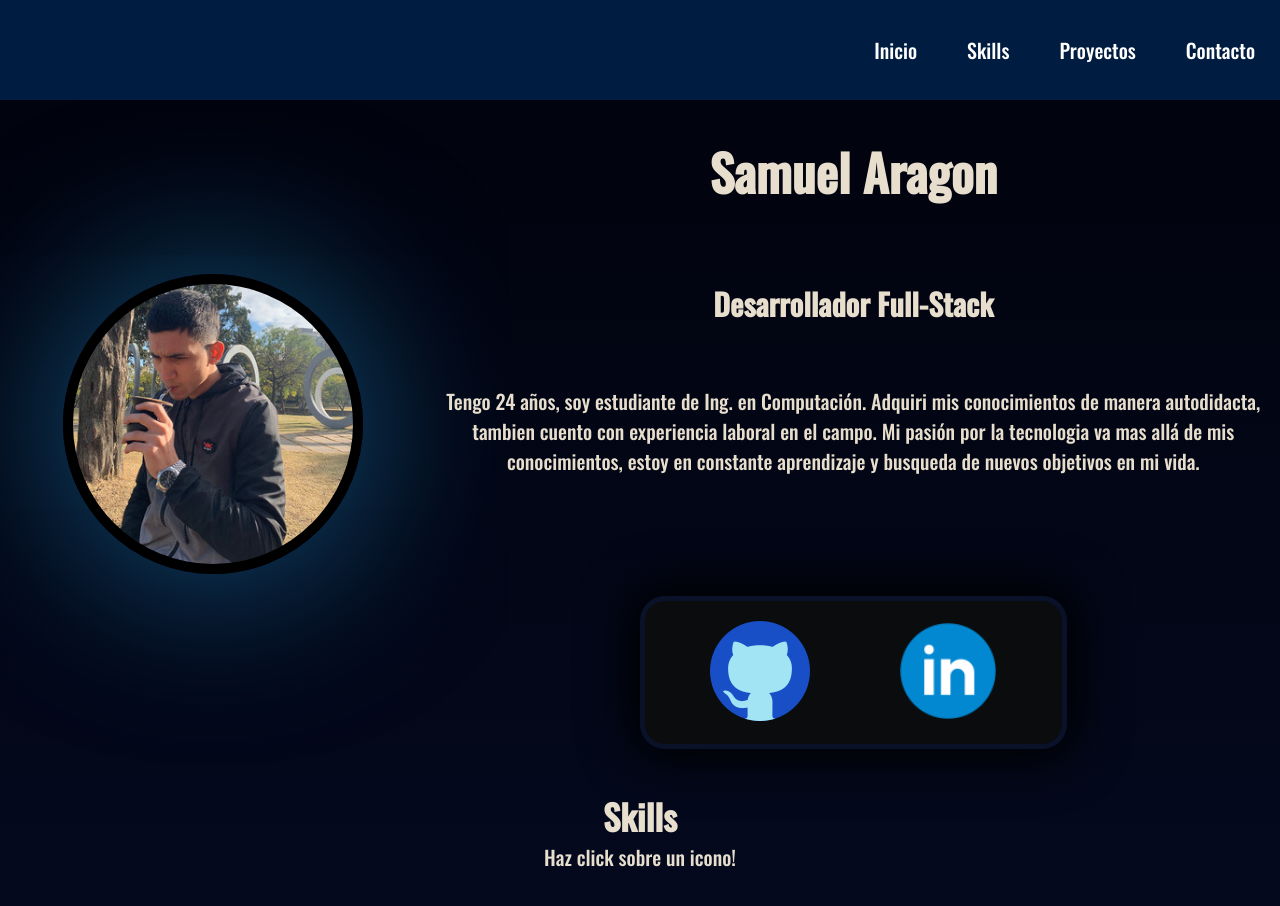
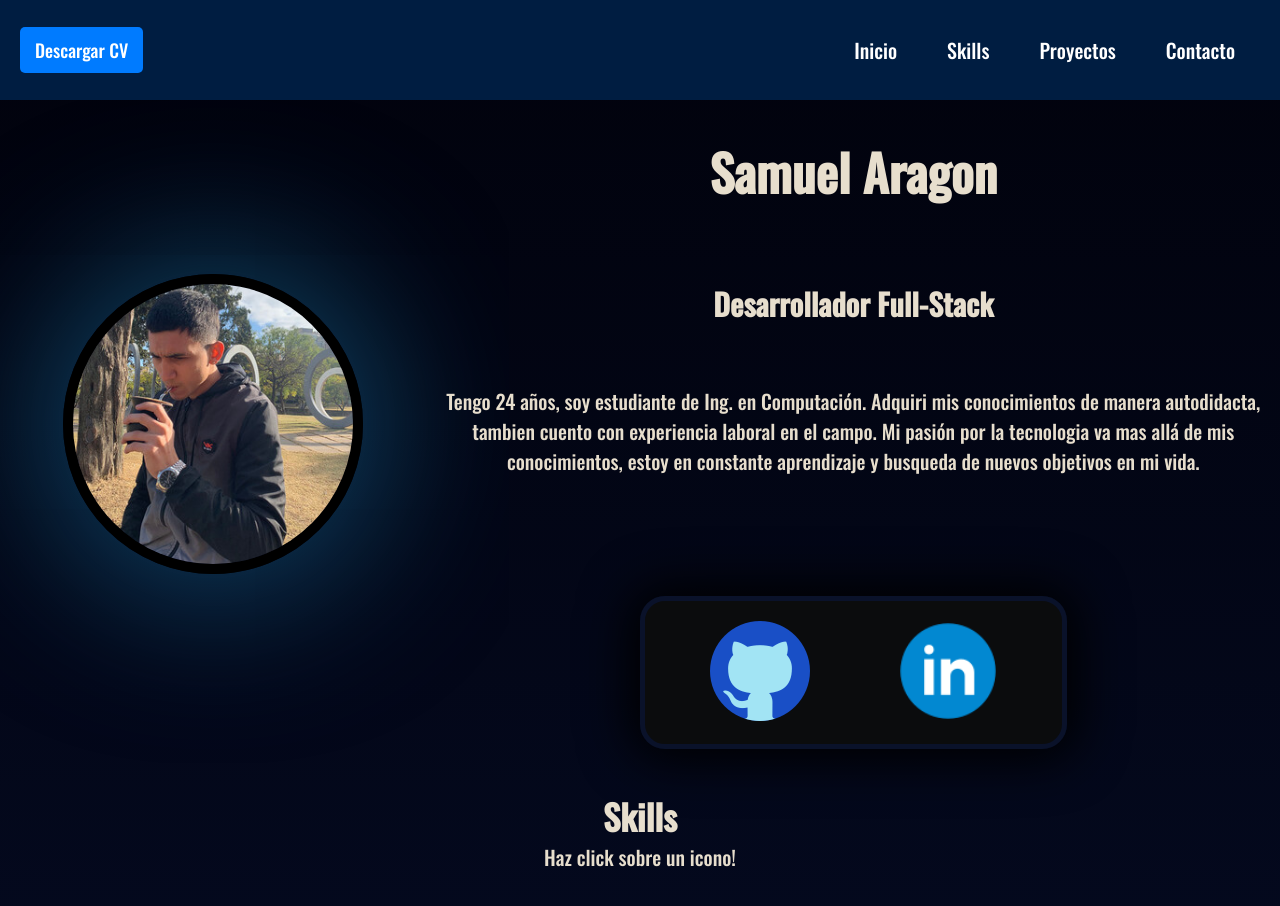
Before and after one commit to Samuelarag1/Portfolio, a React (Vite) app in the folder client/: page / in a window 1280 px wide. Shown: the top 906 px of the page. Built offline with nearby package versions, Linux system fonts and the light colour scheme.

Commit message:
update nav with RESUME

```diff
--- a/client/package.json
+++ b/client/package.json
@@ -10,6 +10,7 @@
   "dependencies": {
     "@react-email/render": "^0.0.9",
     "axios": "^1.6.0",
+    "force": "^0.0.3",
     "nodemailer": "^6.9.7",
     "react": "^18.2.0",
     "react-dom": "^18.2.0",
--- a/client/src/components/nav/Nav.jsx
+++ b/client/src/components/nav/Nav.jsx
@@ -4,6 +4,10 @@ import { Link } from "react-scroll";
 const Nav = () => {
   return (
     <div className={styles.navegacion}>
+      <div className={styles.contenedor}>
+        <a href="/CV.pdf" download className={styles.cvButton}>
+          Descargar CV
+        </a>
         <nav>
           <Link to={"page-1"} smooth={true} offset={-100} duration={500}>
             Inicio
@@ -19,6 +23,7 @@ const Nav = () => {
           </Link>
         </nav>
       </div>
+    </div>
   );
 };
 
--- a/client/src/components/nav/nav.module.css
+++ b/client/src/components/nav/nav.module.css
@@ -1,22 +1,35 @@
-
-.navegacion{
+.navegacion {
     display: flex;
     height: 10rem;
     width: 100%;
     align-items: center;
-    justify-content: flex-end;
     position: fixed;
     top: 0;
     background-color: var(--oxfordBlue);
-    background:    rgba(0, 33, 71, .9);
+    background: rgba(0, 33, 71, .9);
     backdrop-filter: blur(3px);
-    @media (max-width:768px) {
+
+    @media (max-width: 768px) {
         width: 100%;
         justify-content: center;
     }
 }
 
-nav a{
+.contenedor {
+    display: flex;
+    width: 100%;
+    align-items: center;
+    justify-content: space-between;
+    /* Esto separa el botón a la izquierda y los enlaces a la derecha */
+    padding: 0 2rem;
+    /* Añade espacio a los lados */
+}
+
+nav {
+    display: flex;
+}
+
+nav a {
     cursor: pointer;
     margin: 1rem;
     text-decoration: none;
@@ -25,15 +38,30 @@ nav a{
     padding: 1.5rem;
     border-radius: 25px;
     transition: .4s;
-    @media (max-width:768px) {
+
+    @media (max-width: 768px) {
         width: 100%;
         justify-content: center;
         margin: .4rem;
     }
 }
-nav a:hover{
+
+nav a:hover {
     background-color: var(--Bone);
     color: black;
     border-radius: 50px;
     transition: .4s;
 }
+
+.cvButton {
+    background-color: #007bff;
+    color: white;
+    font-size: large;
+    padding: 10px 15px;
+    border-radius: 5px;
+    text-decoration: none;
+}
+
+.cvButton:hover {
+    background-color: #0056b3;
+}
```
Also changed, not shown: 2 other files (tests, documents, lock files or other folders). Lines whose indentation alone changed are shown as unchanged.
